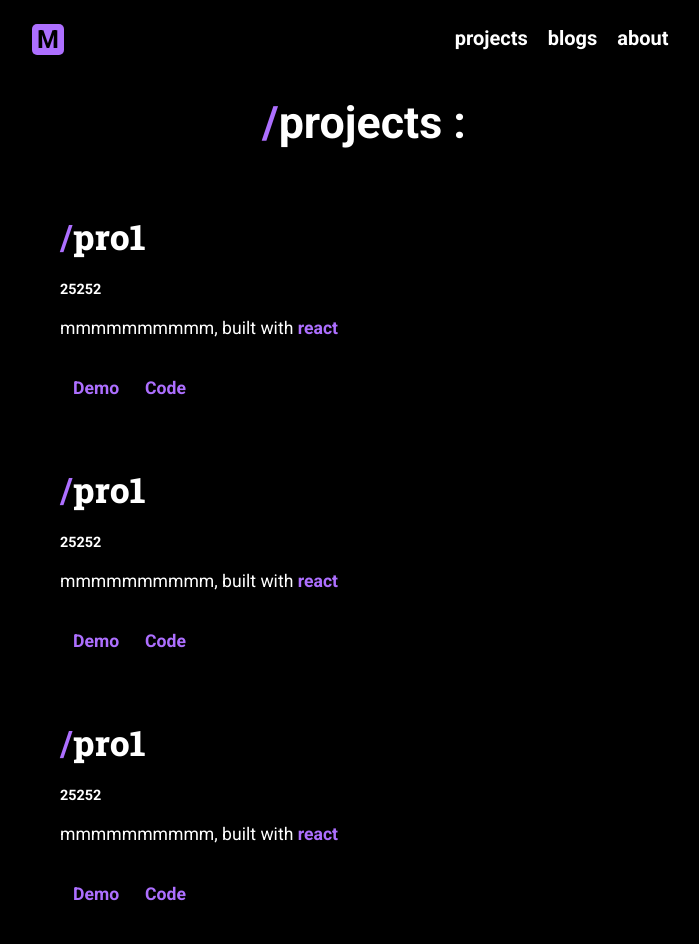
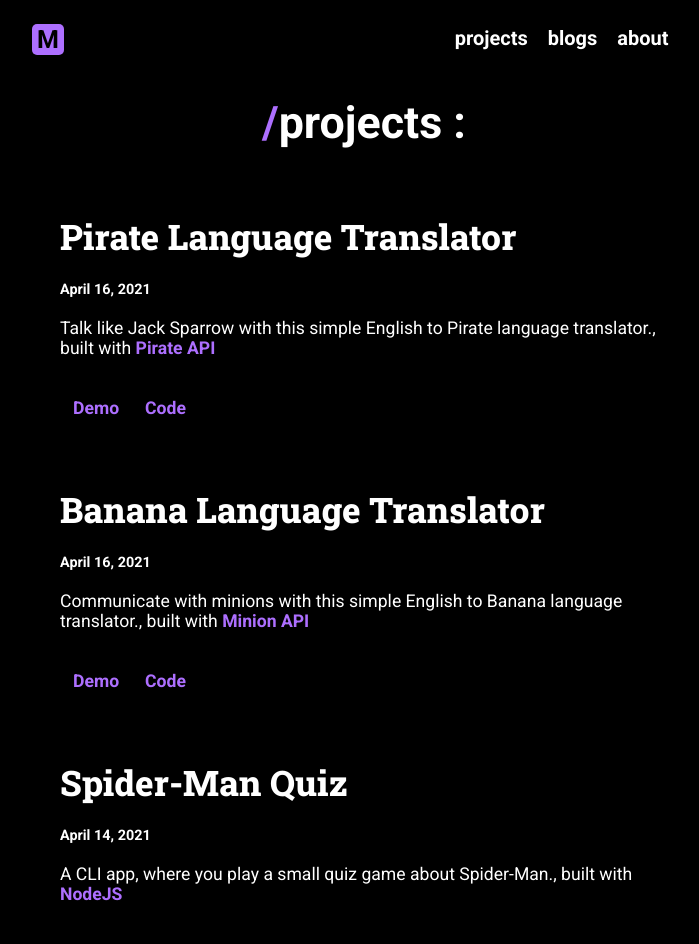
Before and after one commit to whosmudassir/whosmudassir, a React (Create React App) app in the folder whosmudassir/: page /projects in a window 1280 px wide. Shown: the top 944 px of the page, without its empty margins (276-975 px from the left). Built offline with nearby package versions, Linux system fonts and the light colour scheme.

Commit message:
update : single project component

```diff
--- a/whosmudassir/src/Components/Projects.js
+++ b/whosmudassir/src/Components/Projects.js
@@ -5,28 +5,46 @@ import SingleProject from "./SingleProject";
 const Projects = () => {
   const projectsList = [
     {
-      name: "pro1",
-      date: "25252",
-      info: "mmmmmmmmmm",
-      tech: "react",
-      demoLink: "111",
-      codeLink: "2222",
+      name: "Pirate Language Translator",
+      date: "April 16, 2021",
+      info: "Talk like Jack Sparrow with this simple English to Pirate language translator.",
+      tech: "Pirate API",
+      demoLink: "https://mypiratetranslator.netlify.app/",
+      codeLink: "https://github.com/whosmudassir/pirate-translator",
     },
     {
-      name: "pro1",
-      date: "25252",
-      info: "mmmmmmmmmm",
-      tech: "react",
-      demoLink: "111",
-      codeLink: "2222",
+      name: "Banana Language Translator",
+      date: "April 16, 2021",
+      info: "Communicate with minions with this simple English to Banana language translator.",
+      tech: "Minion API",
+      demoLink: "https://myminionlanguagetranslator.netlify.app/",
+      codeLink: "https://github.com/deadsoulartist/banana-translator",
     },
     {
-      name: "pro1",
-      date: "25252",
-      info: "mmmmmmmmmm",
-      tech: "react",
-      demoLink: "111",
-      codeLink: "2222",
+      name: "Spider-Man Quiz",
+      date: "April 14, 2021",
+      info: "A CLI app, where you play a small quiz game about Spider-Man.",
+      tech: "NodeJS",
+      demoLink:
+        "https://replit.com/@deadsoulartist/SpiderManQuiz?embed=1&output=1#index.js",
+      codeLink: "https://github.com/whosmudassir/Spider-Man-Quiz",
+    },
+    {
+      name: "How Well Do You Know Me?",
+      date: "April 14, 2021",
+      info: "A CLI app, where you answer in - yes or no.",
+      tech: "NodeJS",
+      demoLink:
+        "https://replit.com/@deadsoulartist/howWellDoYouKnowMe?embed=1&output=1/",
+      codeLink: "https://github.com/whosmudassir/how-well-do-you-know-me",
+    },
+    {
+      name: "Guess The Number",
+      date: "March 29, 2021",
+      info: "A game where you win by guessing the secret number thats between 1-10 in 5 chances.",
+      tech: "JavaScript",
+      demoLink: "https://mudassirguessthenumber.netlify.app/",
+      codeLink: "https://github.com/whosmudassir/Guess-the-number",
     },
   ];
 
--- a/whosmudassir/src/Components/SingleProject.js
+++ b/whosmudassir/src/Components/SingleProject.js
@@ -4,10 +4,7 @@ const SingleProject = ({ name, date, info, tech, demoLink, codeLink }) => {
   return (
     <div>
       <section>
-        <h2>
-          <span>/</span>
-          {name}
-        </h2>
+        <h2>{name}</h2>
         <br />
         <small>{date}</small>
         <p>
```
